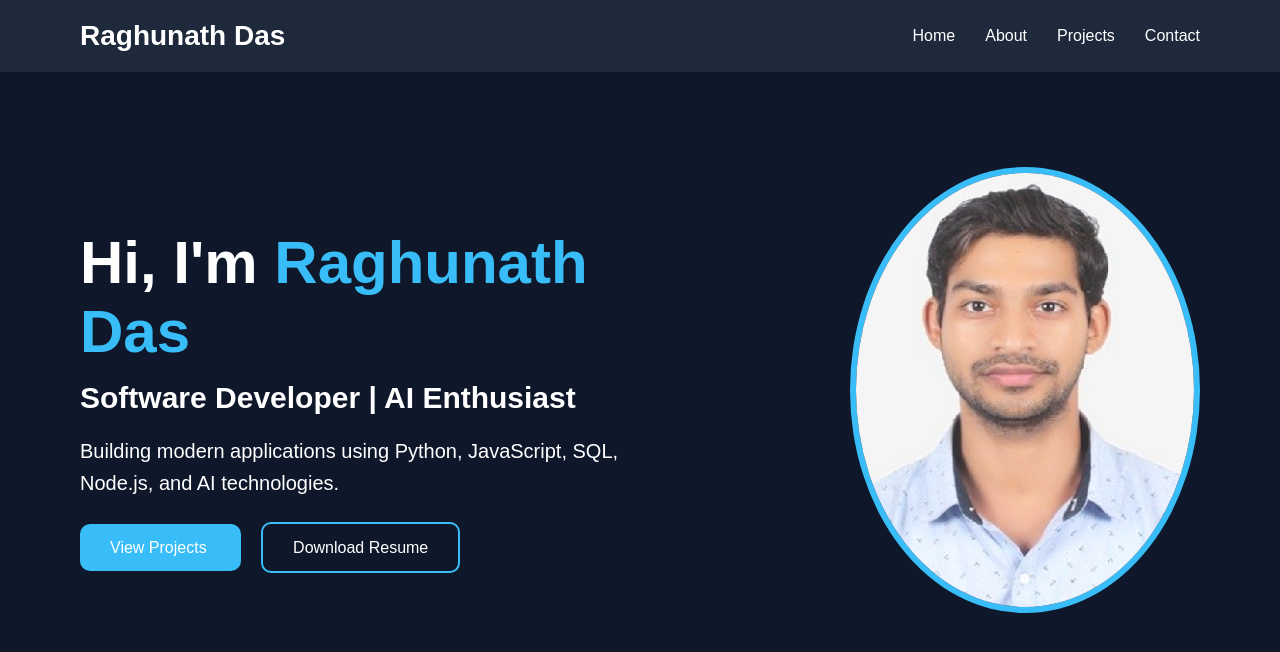
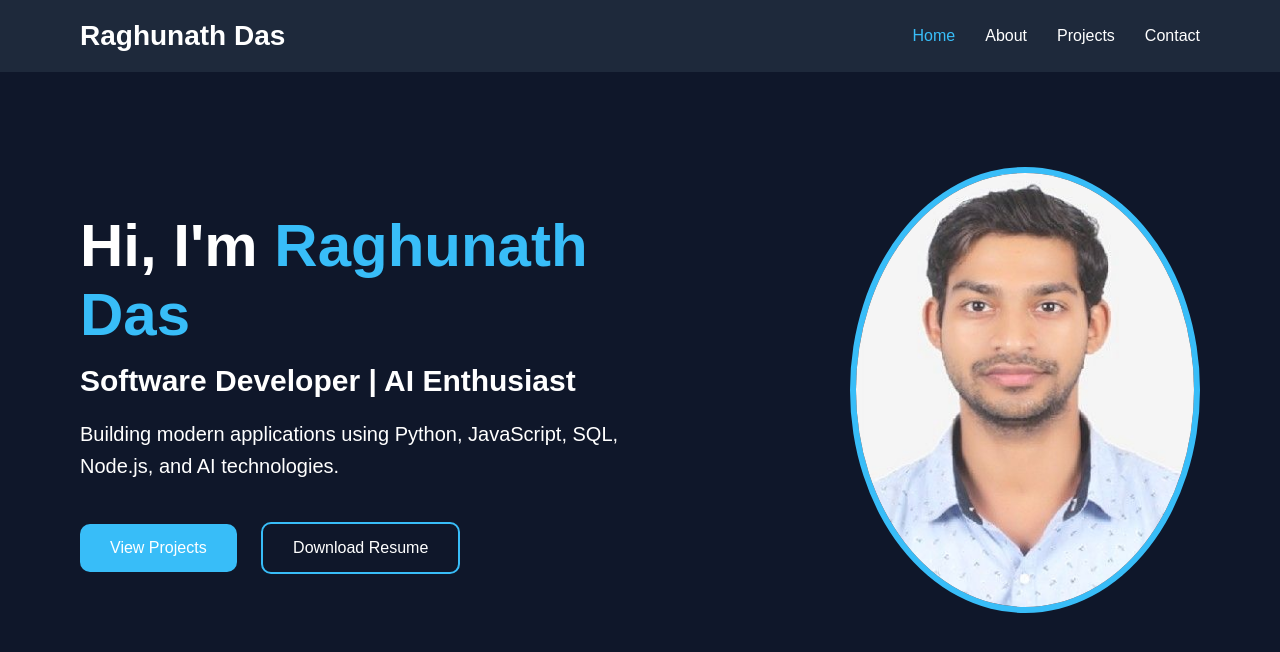
Before and after one commit to raghunathdas092-star/portfolio-website, a plain HTML site: page index.html in a window 1280 px wide. In both pictures the pointer is over the link "Home". Drawn offline with Linux system fonts and the light colour scheme.

Commit message:
add hover effects and favicon

```diff
--- a/index.html
+++ b/index.html
@@ -6,7 +6,7 @@
     <meta name="viewport" content="width=device-width, initial-scale=1.0">
 
     <title>Raghunath Das | Portfolio</title>
-
+    <link rel="icon" type="image/png" href="favicon.png">
     <link rel="stylesheet" href="style.css">
 </head>
 
--- a/style.css
+++ b/style.css
@@ -55,6 +55,16 @@ nav a{
 text-decoration:none;
 
 color:white;
+
+transition:0.3s;
+
+font-weight:500;
+
+}
+
+nav a:hover{
+
+color:#38bdf8;
 
 }
 
@@ -128,6 +138,18 @@ nav a{
 
 margin-right:20px;
 
+transition:0.3s;
+
+display:inline-block;
+
+}
+
+.btn:hover{
+
+transform:translateY(-4px);
+
+box-shadow:0 10px 20px rgba(56,189,248,.3);
+
 }
 
 .btn-secondary{
@@ -142,6 +164,18 @@ nav a{
 
 border-radius:10px;
 
+transition:0.3s;
+
+display:inline-block;
+
+}
+
+.btn-secondary:hover{
+
+background:#38bdf8;
+
+transform:translateY(-4px);
+
 }
 
 .hero-image img{
```
Also changed, not shown: favicon.png (added), 1 other file. Lines whose indentation alone changed are shown as unchanged.
